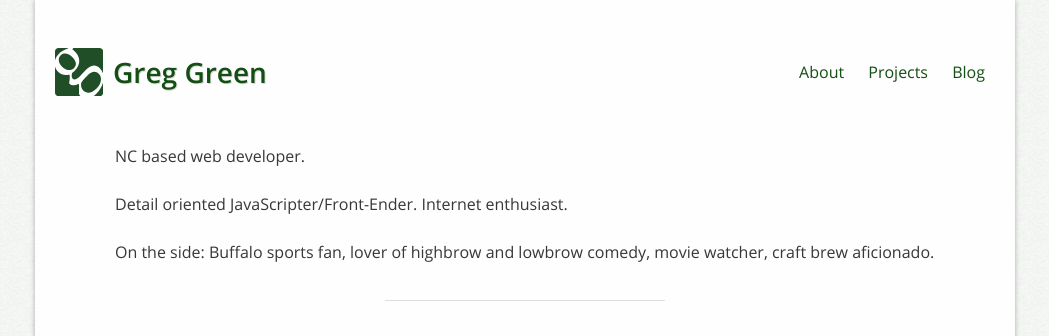
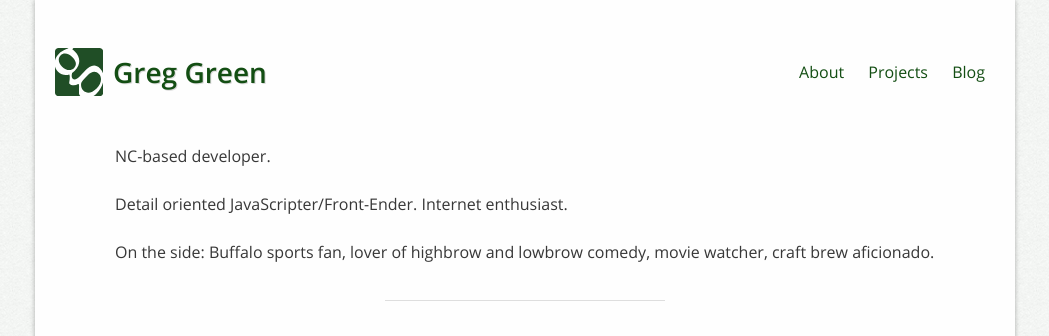
Before and after one commit to greg5green/greg5green.github.io, a Jekyll site: the page built from index.md, in a window 1280 px wide. Shown: the top 336 px of the page, without its empty margins (115-1164 px from the left). Built offline with Jekyll 4.4.1, drawn with Linux system fonts in a browser that asks for light colours.

Commit message:
Update some personal info

```diff
--- a/_includes/header.html
+++ b/_includes/header.html
@@ -7,7 +7,7 @@
     <title>{% if page.title %}{{ page.title }} &#8211; {% endif %}{{ site.title }}</title>
 
     <meta name="author" content="Greg Green" />
-    <meta name="description" content="" />
+    <meta name="description" content="Greg Green ain't a website. He's a developer." />
     <meta name="viewport" content="width=device-width, initial-scale=1" />
 
     <link rel="shortcut icon" href="/assets/images/favicon.ico" />
--- a/index.md
+++ b/index.md
@@ -2,7 +2,7 @@
 layout: base
 ---
 
-NC based web developer.
+NC-based developer.
 
 Detail oriented JavaScripter/Front-Ender. Internet enthusiast.
 
```
